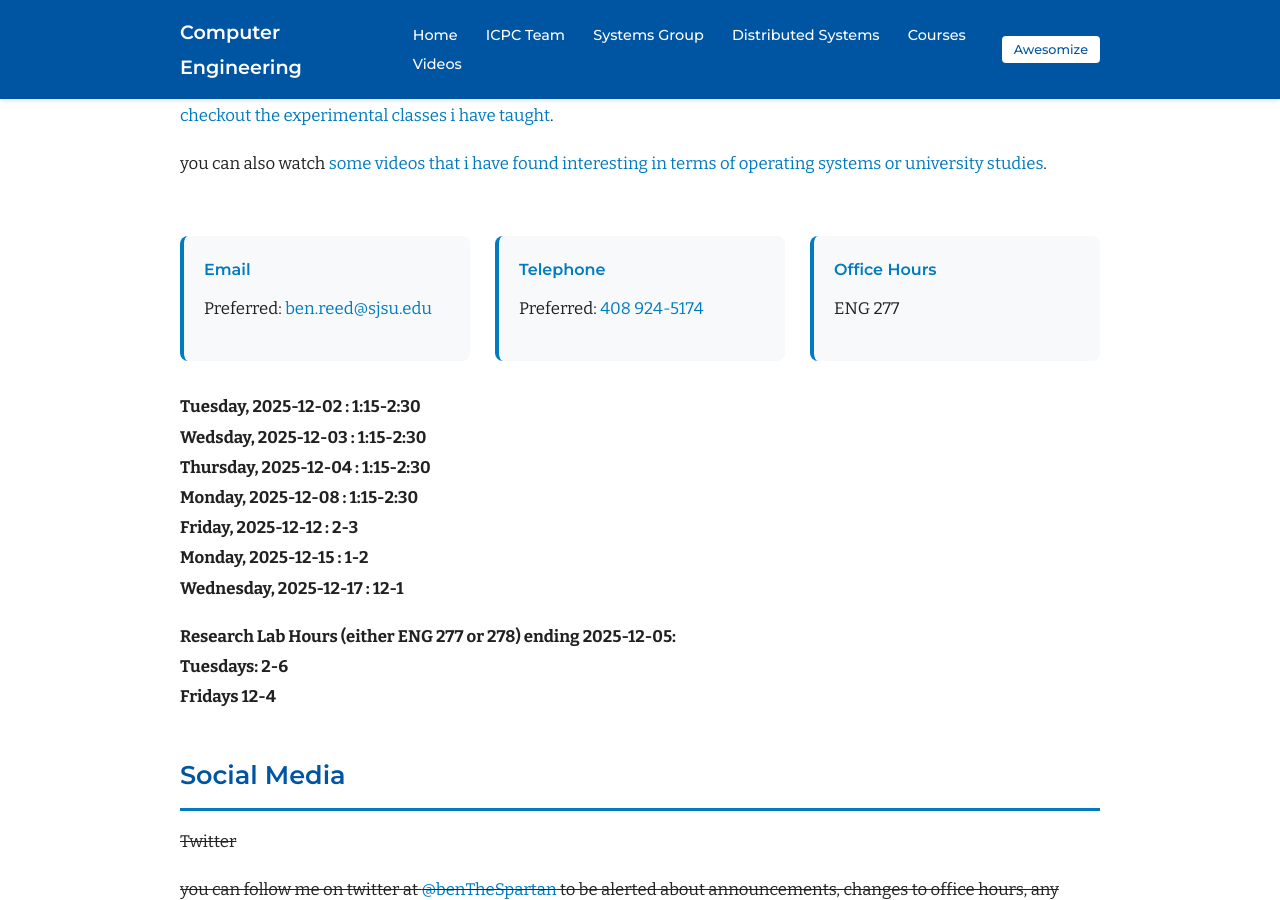
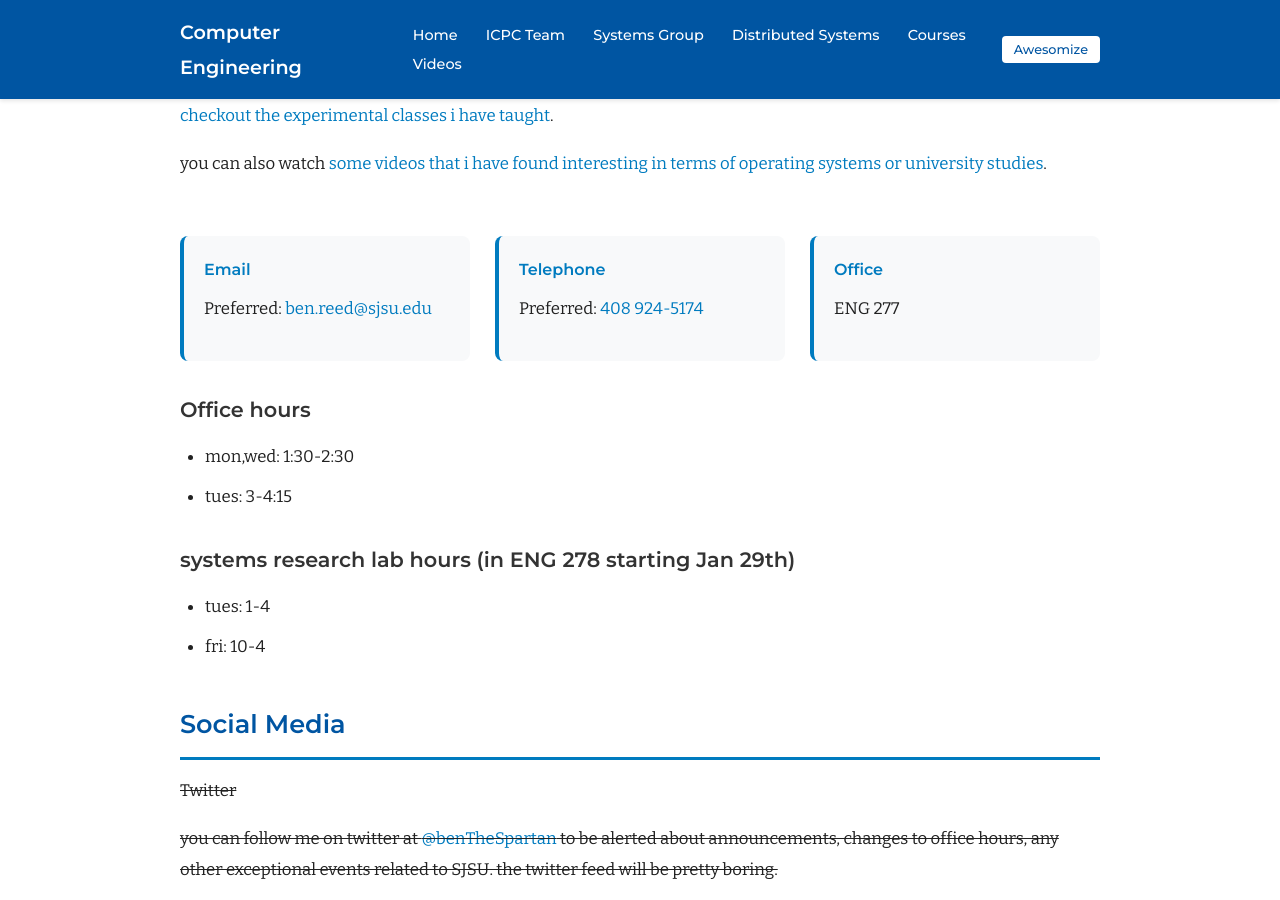
Before and after one commit to breed/benreed-sjsu, a Jekyll site: the page built from index.md, in a window 1280 px wide and 900 px high, scrolled down 647 px. Built offline with Jekyll 4.4.1, drawn with Linux system fonts in a browser that asks for light colours.

Commit message:
updated lab hours

```diff
--- a/index.md
+++ b/index.md
@@ -31,14 +31,22 @@ you can also watch [some videos that i have found interesting in terms of operat
 <p>Preferred: <a href="tel:408 924-5174">408 924-5174</a></p>
 </div>
 <div class="contact-item">
-<h3>Office Hours</h3>
+<h3>Office</h3>
 <p>ENG 277</p>
 </div>
 </div>
 
-**Tuesday, 2025-12-02 : 1:15-2:30<br>Wedsday, 2025-12-03 : 1:15-2:30<br>Thursday, 2025-12-04 : 1:15-2:30<br>Monday, 2025-12-08 : 1:15-2:30<br>Friday, 2025-12-12 : 2-3<br>Monday, 2025-12-15 : 1-2<br>Wednesday, 2025-12-17 : 12-1**
+### Office hours
 
-**Research Lab Hours (either ENG 277 or 278) ending 2025-12-05:<br>Tuesdays: 2-6<br>Fridays 12-4**
+* mon,wed: 1:30-2:30
+* tues: 3-4:15
+
+### systems research lab hours (in ENG 278 starting Jan 29th)
+
+* tues: 1-4
+* fri: 10-4
+
+
 
 ## Social Media
 
```
